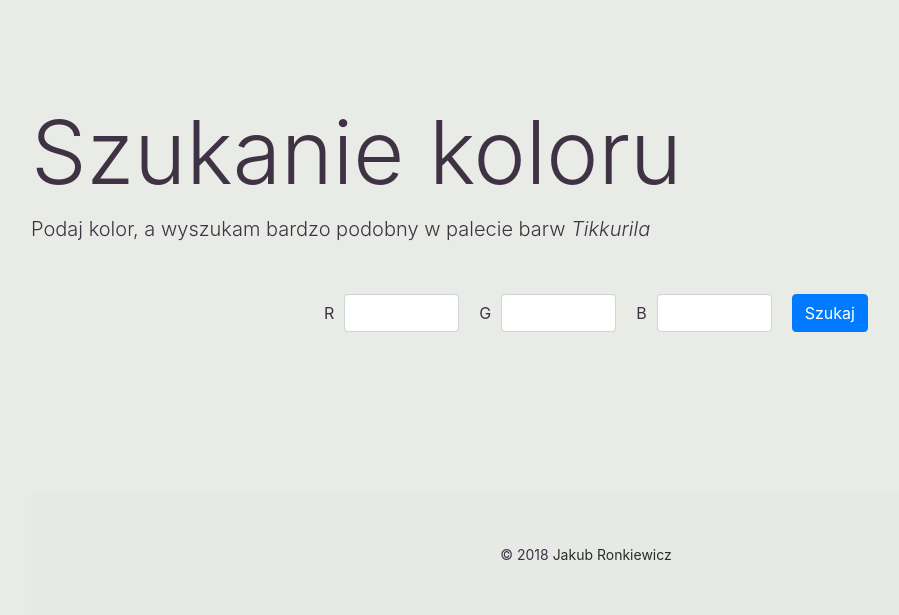
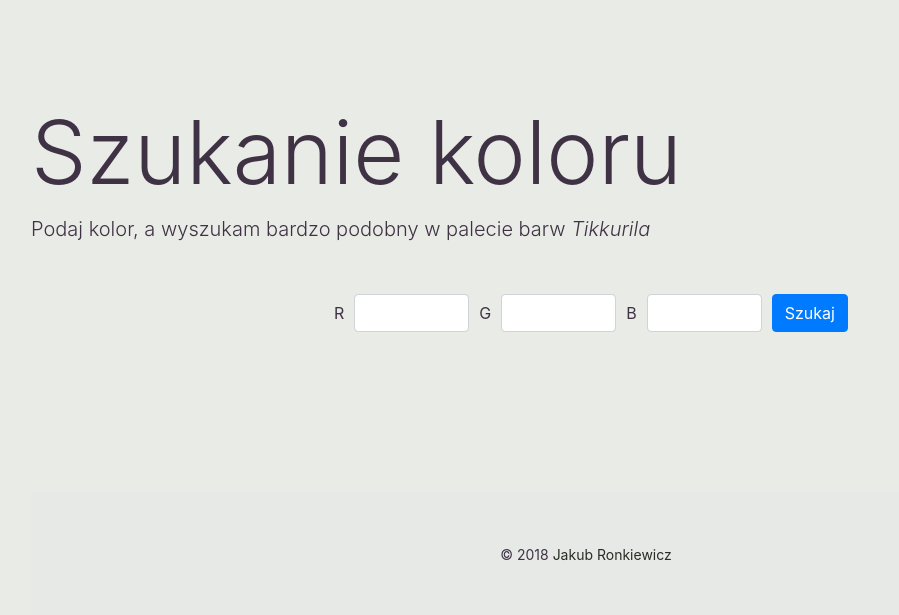
Before and after one commit to ronek22/TikkurilaPaintSearcher, a Flask app: page / in a window 1280 px wide. Shown: the top 615 px of the page, without its empty margins (54-953 px from the left). Run offline with Flask 2, Linux system fonts and the light colour scheme; some libraries are stand-ins or nearby versions.

Commit message:
Cosmetic changes

```diff
--- a/static/styles/base.css
+++ b/static/styles/base.css
@@ -5,7 +5,11 @@ body {
 }
 
 h2 {
-    font-weight: 400;
+    font-weight: 300;
+}
+
+h2 a {
+    color: #9ea09e;
 }
 
 .form-inline {
@@ -17,7 +21,7 @@ h2 {
 }
 
 .form-inline .form-group {
-    margin-left:20px;
+    margin-left:10px;
   }
 
 
--- a/templates/index.html
+++ b/templates/index.html
@@ -7,9 +7,9 @@
        Podaj kolor, a wyszukam bardzo podobny w palecie barw <em>Tikkurila</em>
     </p>
 
-    <div class="d-flex justify-content-center align-items-center container rgb">
-        <div class="flex-row">
-            <div class="col-12 text-center">
+    <div class="d-flex justify-content-center align-items-center rgb">
+        <div class="row">
+            <div class="col-xs-12 col-md-12 col-xl-12 text-center">
                 <form action="/" class="form-inline text-center" method="POST" role="form">
                     {{ form.hidden_tag() }}
 
@@ -25,7 +25,7 @@
         </div>
     </div>
 
-    <div class="container results">
+    <div class="results">
             <div class="row justify-content-center align-content-center">
                 {% if color %}
                     <div class="col-md-6 text-center justify-content-center align-content-center gallery"
```
